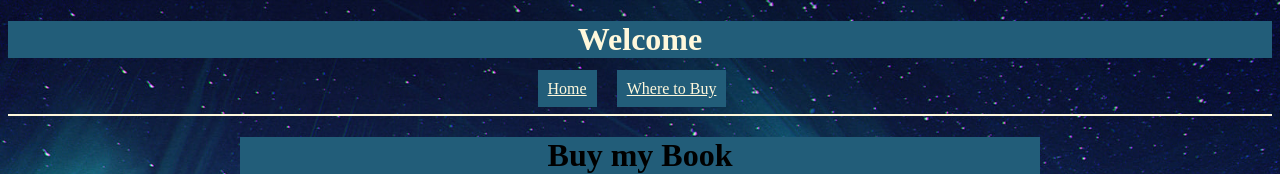
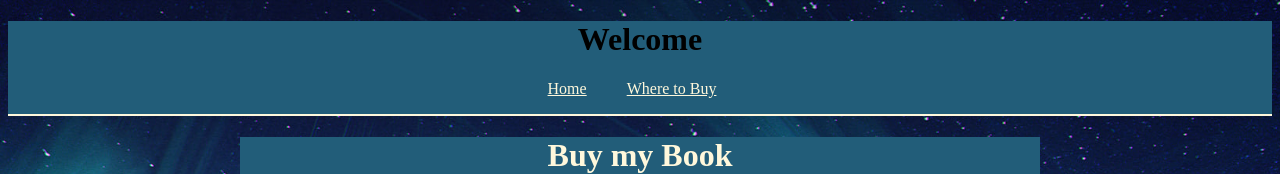
Before and after one commit to stuffy3/deployment-ex, a website: page index.html in a window 1280 px wide. Shown: the top 174 px of the page. Drawn offline with Linux system fonts and the light colour scheme.

Commit message:
fixing style for header

```diff
--- a/stylesheet.css
+++ b/stylesheet.css
@@ -9,14 +9,14 @@ body {
 header {
     margin: auto;
     text-align: center;
+    background-color: rgb(34, 93, 121);
 }
-
 main.main-column{
     width: 50pc;
     margin: auto;
     text-align: center;
     background-color: rgb(34, 93, 121);
-
+    color: cornsilk
 }
 
 #about-the-author {
@@ -28,14 +28,7 @@ main.main-column{
     font-size: 20px;
 
 }
-
-#welcome-head {
-    margin-left:auto;
-    margin-right: auto;
-    background-color: rgb(34, 93, 121);
-    text-align: center;
-    color: cornsilk;
-}
+/*  */
  .images  {
     max-width:  200px;
     box-shadow: -1px 0 black, 0 1px black, 1px 0 black, 0 -1px black;
```
